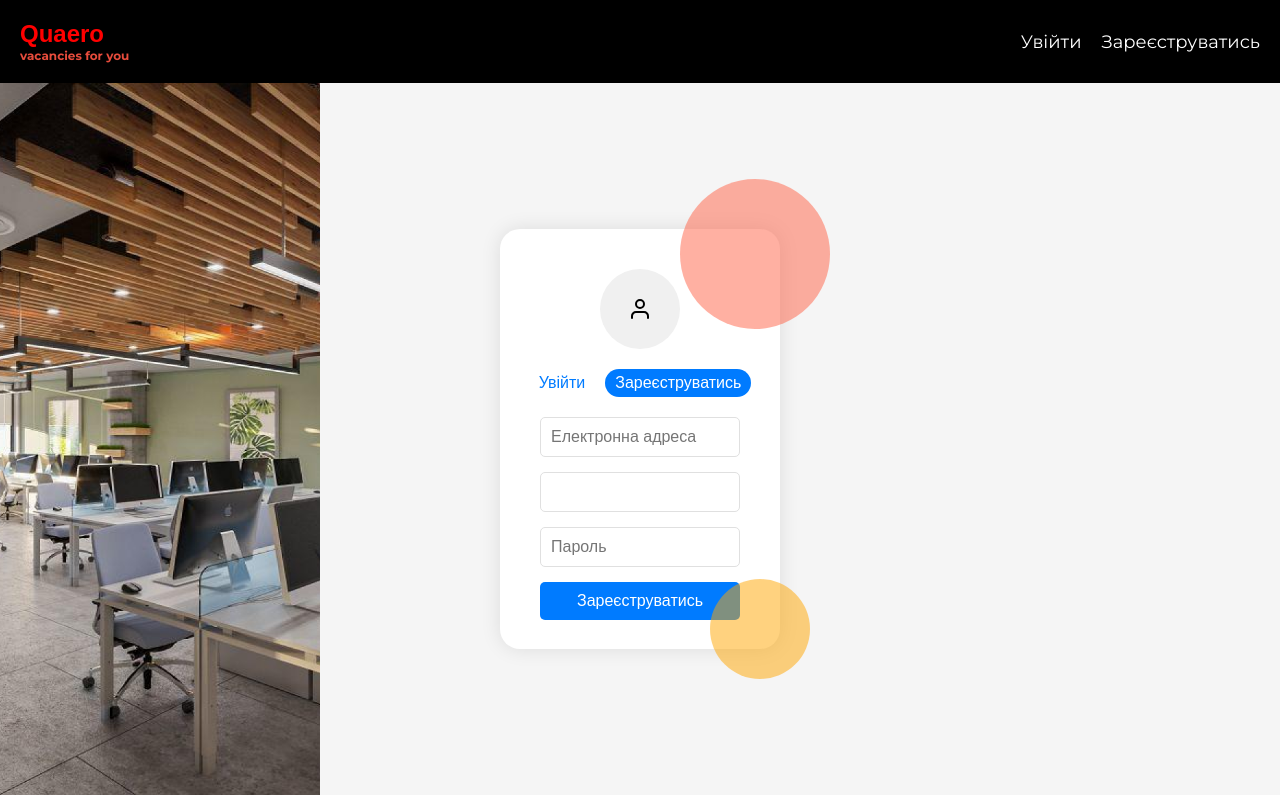
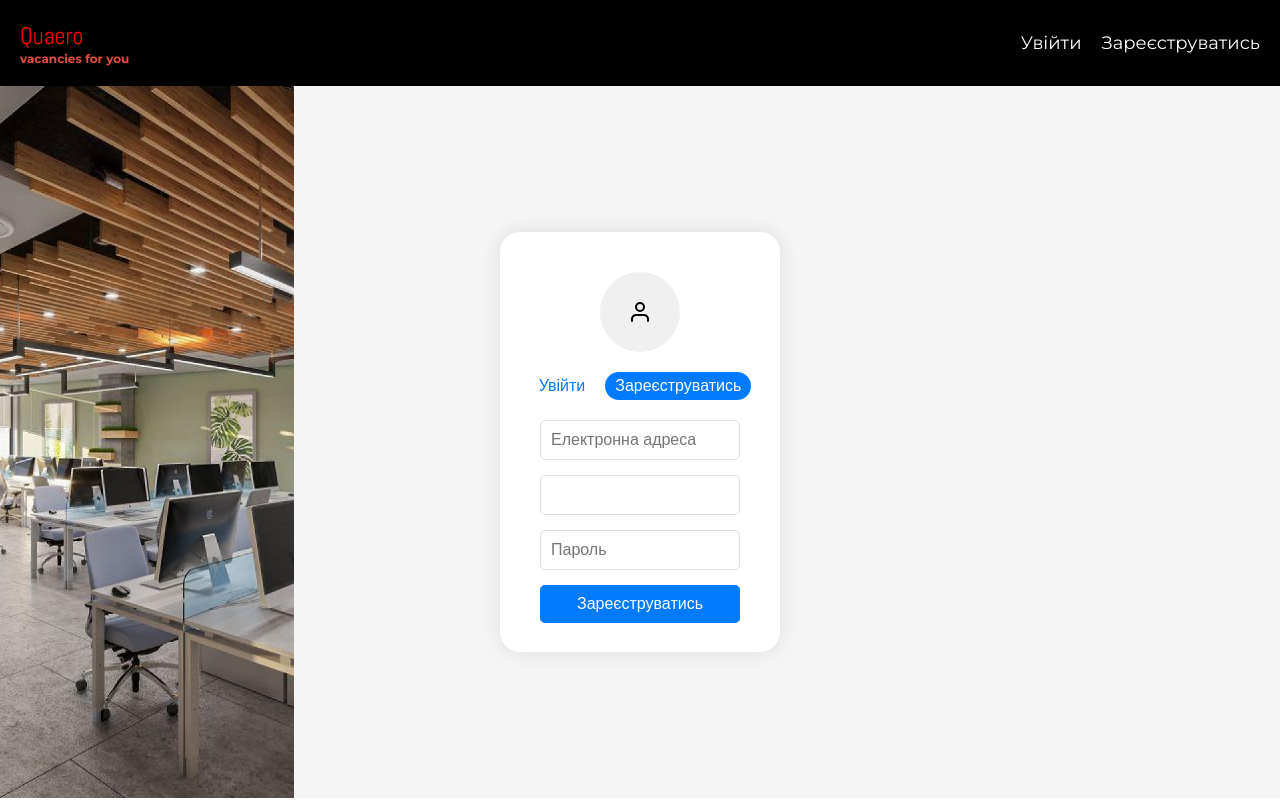
Before and after one commit to LnuProgramer/Quaero_frontend, a React (Create React App) app: page /login in a window 1280 px wide. Built offline with nearby package versions, Linux system fonts and the light colour scheme.

Commit message:
Second commit

```diff
--- a/public/index.html
+++ b/public/index.html
@@ -6,6 +6,7 @@
     <link rel="preconnect" href="https://fonts.googleapis.com">
     <link rel="preconnect" href="https://fonts.gstatic.com" crossorigin>
     <link href="https://fonts.googleapis.com/css2?family=Montserrat:ital,wght@0,100..900;1,100..900&display=swap" rel="stylesheet">
+    <link href="https://fonts.googleapis.com/css2?family=Abel&display=swap" rel="stylesheet">
     <meta name="viewport" content="width=device-width, initial-scale=1" />
     <meta name="theme-color" content="#000000" />
     <meta
--- a/src/components/Header/Header.css
+++ b/src/components/Header/Header.css
@@ -11,7 +11,9 @@
 .logo h1 {
     font-size: 24px;
     margin: 0;
-    font-family: 'Arial', sans-serif;
+    font-family: "Abel", sans-serif;
+    font-weight: 400;
+    font-style: normal;
 }
 
 .logo p {
--- a/src/components/Security/Security.css
+++ b/src/components/Security/Security.css
@@ -5,7 +5,7 @@
   min-height: 89vh;
   background-color: #f5f5f5;
   background-image: url('BG.png');
-  background-size: 25% 100%;
+  background-size: 23% 100%;
   background-repeat: no-repeat;
   background-position: left top;
 }
@@ -98,27 +98,3 @@
 .submit-button:hover {
   background-color: #0056b3;
 }
-
-.form-container::before,
-.form-container::after {
-  content: '';
-  position: absolute;
-  border-radius: 50%;
-  z-index: 4;
-}
-
-.form-container::before {
-  width: 150px;
-  height: 150px;
-  background-color: rgba(255, 99, 71, 0.5);
-  top: -50px;
-  right: -50px;
-}
-
-.form-container::after {
-  width: 100px;
-  height: 100px;
-  background-color: rgba(255, 165, 0, 0.5);
-  bottom: -30px;
-  right: -30px;
-}
```
